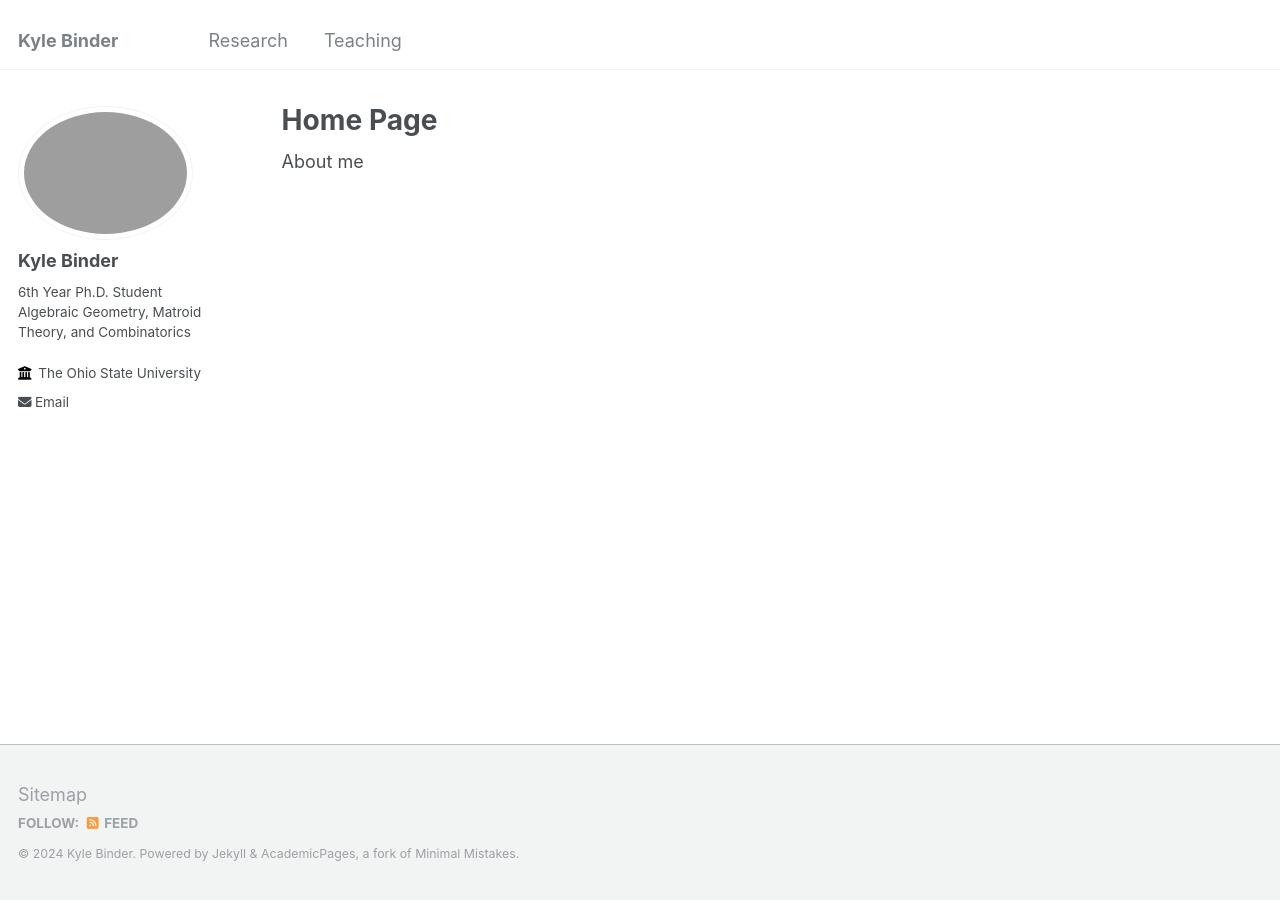
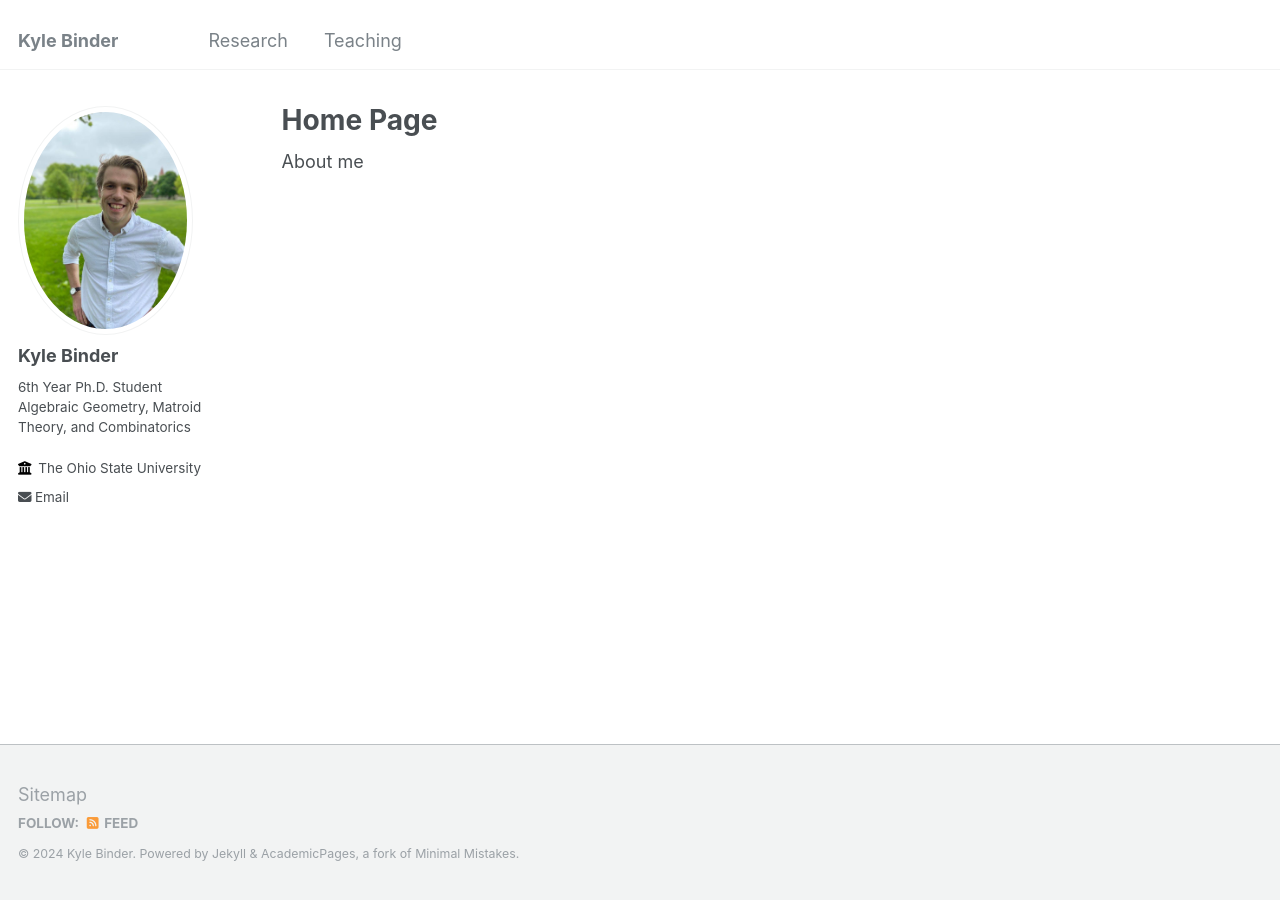
Before and after one commit to bindercommakyle/bindercommakyle.github.io, a Jekyll site: the page built from _pages/about.md, in a window 1280 px wide. Built offline with Jekyll 4.4.1, drawn with Linux system fonts in a browser that asks for light colours.

Commit message:
Update _config.yml

```diff
--- a/_config.yml
+++ b/_config.yml
@@ -21,7 +21,7 @@ repository               : "bindercommakyle/bindercommakyle.github.io"
 #               Additional customization can be done by editing /_includes/author-profile.html
 author:
   # Biographic information
-  avatar           : "kyleOval.png"
+  avatar           : "kyleOval.jpg"
   name             : "Kyle Binder"
   pronouns         : # example: "she/her"
   bio              : "6th Year Ph.D. Student <br> Algebraic Geometry, Matroid Theory, and Combinatorics"
```
